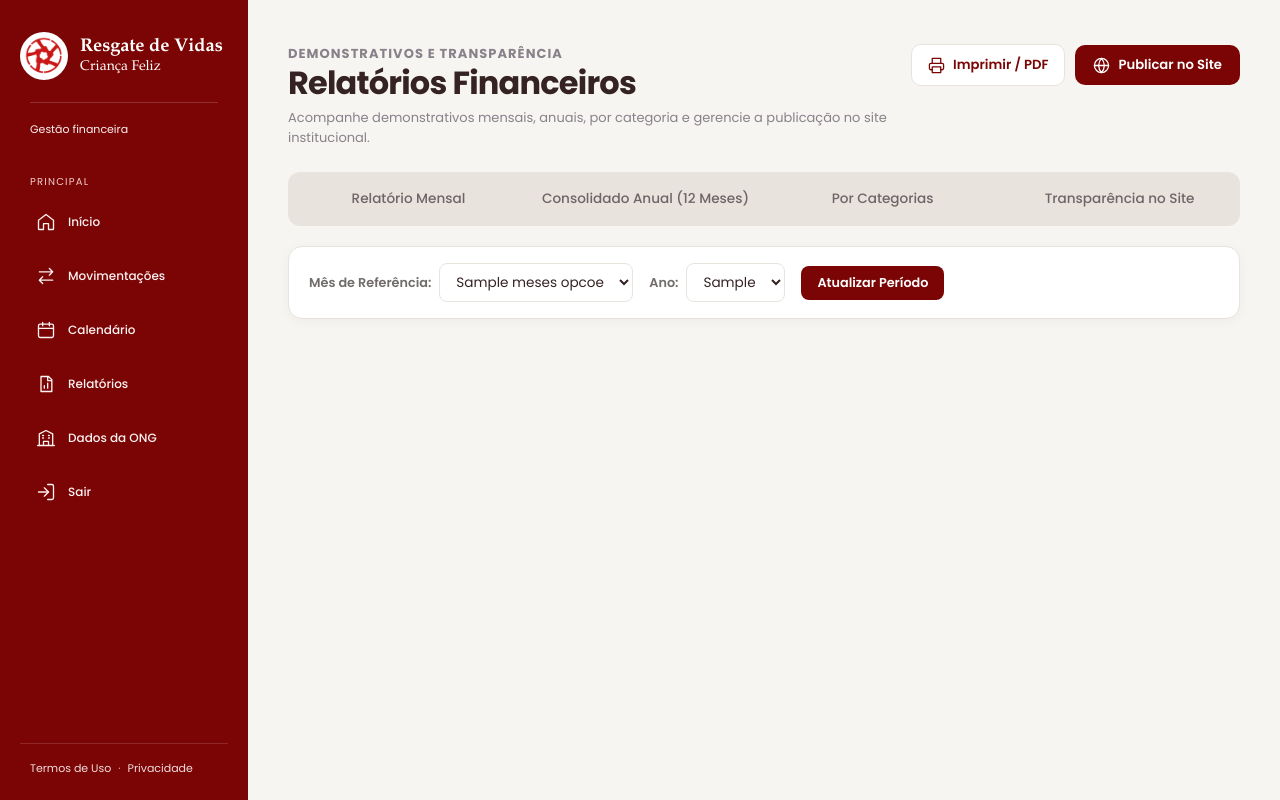
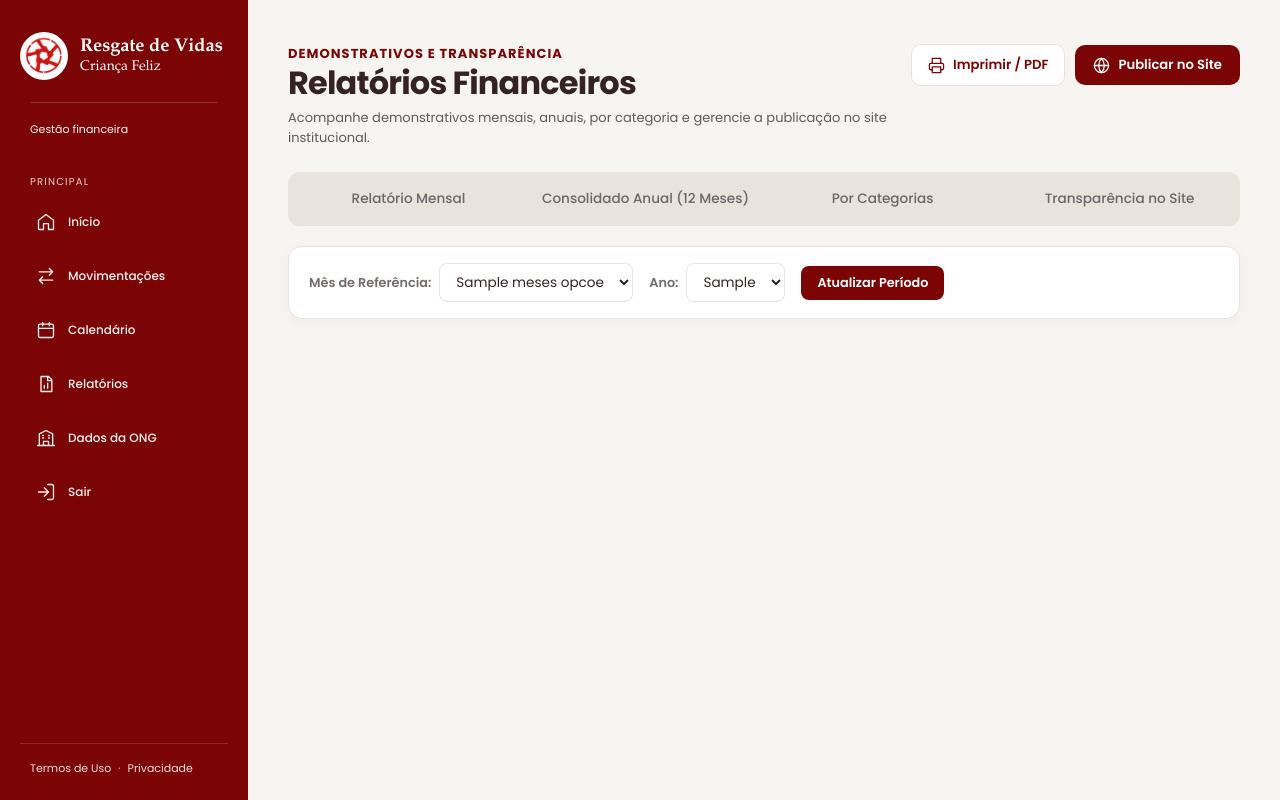
Before and after one commit to livcarsu28/Sistema-Gest-o-Financeira, a Spring app: page /relatorios in a window 1280 px wide. Run offline with Thymeleaf, Linux system fonts and the light colour scheme; the template is opened without the code that fills it: most values are stand-ins (such as "Sample title", 1, 10 or a date in 2020); data that the repository does not hold is empty; database files in the repository are not loaded.

Commit message:
a11y: corrige contraste do cabecalho de relatorios

```diff
--- a/financeiro/financeiro/src/main/resources/static/css/relatorios.css
+++ b/financeiro/financeiro/src/main/resources/static/css/relatorios.css
@@ -775,3 +775,12 @@
 .relatorios-pagina .tag-pendente {
     color: #855400;
 }
+
+/* Corrige a regra .page-head p de app.css, que tem especificidade maior
+   que .subtitle/.eyebrow e deixa o texto claro demais. */
+.relatorios-pagina .page-head .subtitle {
+    color: #61575f;
+}
+.relatorios-pagina .page-head .eyebrow {
+    color: #7b0404;
+}
```
